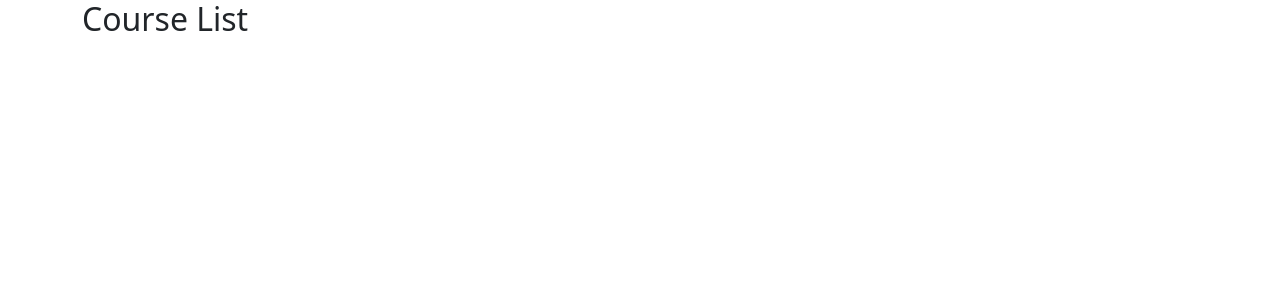
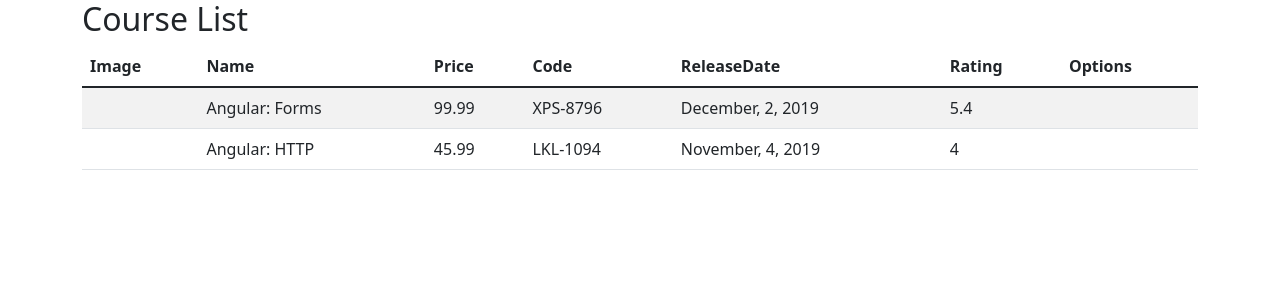
Before and after one commit to brunbs/bootcamp-santander-fullstack, an Angular app in the folder Angular/primeira-aplicacao/course-manager/: page / in a window 1280 px wide. Shown: the top 300 px of the page. Built offline with nearby package versions, Linux system fonts and the light colour scheme.

Commit message:
Use *ngFor for course listing

```diff
--- a/Angular/primeira-aplicacao/course-manager/src/app/courses/course-list.component.html
+++ b/Angular/primeira-aplicacao/course-manager/src/app/courses/course-list.component.html
@@ -1 +1,26 @@
 <h2>Course List</h2>
+
+<table class="table table-striped">
+    <thead>
+        <tr>
+            <th>Image</th>
+            <th>Name</th>
+            <th>Price</th>
+            <th>Code</th>
+            <th>ReleaseDate</th>
+            <th>Rating</th>
+            <th>Options</th>
+        </tr>
+    </thead>
+    <tbody>
+        <tr *ngFor="let course of courses">
+            <td>{{ course.imageUrl }}</td>
+            <td>{{ course.name }}</td>
+            <td>{{ course.price }}</td>
+            <td>{{ course.code }}</td>
+            <td>{{ course.releaseDate }}</td>
+            <td>{{ course.rating }}</td>
+            <td></td>
+        </tr>
+    </tbody>
+</table>
--- a/Angular/primeira-aplicacao/course-manager/src/app/courses/course-list.component.ts
+++ b/Angular/primeira-aplicacao/course-manager/src/app/courses/course-list.component.ts
@@ -1,10 +1,35 @@
-import { Component } from "@angular/core";
+import { Component, OnInit } from "@angular/core";
+import { Course } from "./course";
 
 @Component({
     selector: 'app-course-list',
     templateUrl: './course-list.component.html'
 })
 
-export class CourseListComponent {
-
+export class CourseListComponent implements OnInit{
+    courses: Course[] = [];
+    ngOnInit(): void {
+        this.courses = [
+            {
+                id: 1,
+                name: 'Angular: Forms',
+                imageUrl: '',
+                price: 99.99,
+                code: 'XPS-8796',
+                duration: 120,
+                rating: 5.4,
+                releaseDate: 'December, 2, 2019'
+            },
+            {
+                id: 2,
+                name: 'Angular: HTTP',
+                imageUrl: '',
+                price: 45.99,
+                code: 'LKL-1094',
+                duration: 80,
+                rating: 4,
+                releaseDate: 'November, 4, 2019'
+            }
+        ]
+    }
 }
--- /dev/null
+++ b/Angular/primeira-aplicacao/course-manager/src/app/courses/course.ts
@@ -0,0 +1,10 @@
+export class Course {
+    id: number;
+    name: string;
+    imageUrl: string;
+    price: number;
+    code: string;
+    duration: number;
+    rating: number;
+    releaseDate: string;
+}
--- a/Angular/primeira-aplicacao/course-manager/tsconfig.json
+++ b/Angular/primeira-aplicacao/course-manager/tsconfig.json
@@ -2,6 +2,7 @@
 {
   "compileOnSave": false,
   "compilerOptions": {
+    "strictPropertyInitialization": false,
     "baseUrl": "./",
     "outDir": "./dist/out-tsc",
     "forceConsistentCasingInFileNames": true,
```
